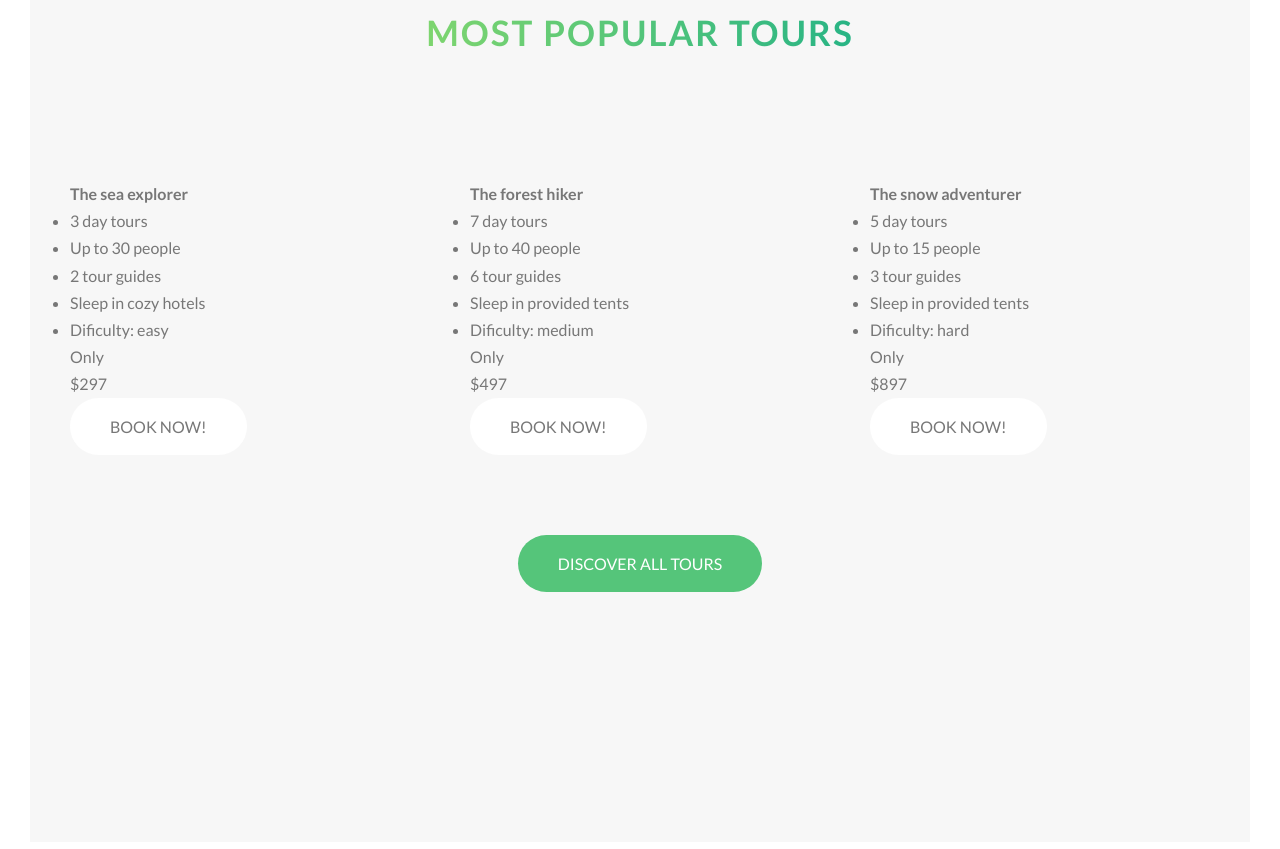
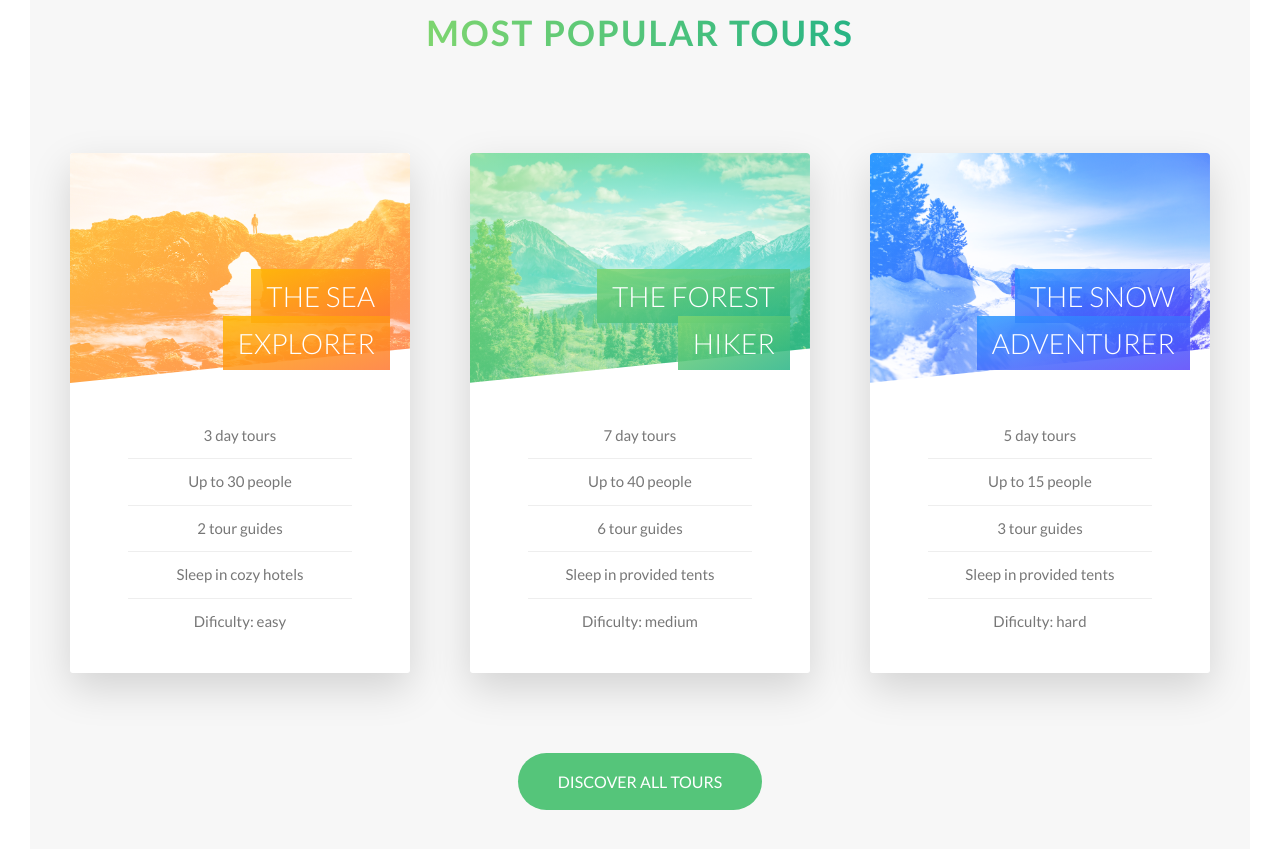
Before and after one commit to bblazevska/NatoursProject, a website: page index.html in a window 1280 px wide. Shown: the part 2439-3288 px from the top of the page. Drawn offline with Linux system fonts and the light colour scheme.

Commit message:
tours section done

```diff
--- a/index.html
+++ b/index.html
@@ -123,8 +123,10 @@
             <div class="col-1-of-3">
                <div class="card">
                   <div class="card__side card__side--front">
-                     <div class="card__picture card__picture-1"> &nbsp;</div>
-                     <h4 class="card__heading">The sea explorer</h4>
+                     <div class="card__picture card__picture--1"> &nbsp;</div>
+                     <h4 class="card__heading">
+                        <span class="card__heading--span card__heading--span-1">The sea explorer</span>
+                     </h4>
                      <div class="card__details">
                         <ul>
                            <li>3 day tours</li>
@@ -149,8 +151,10 @@
             <div class="col-1-of-3">
                <div class="card">
                   <div class="card__side card__side--front">
-                     <div class="card__picture card__picture-1"> &nbsp;</div>
-                     <h4 class="card__heading">The forest hiker</h4>
+                     <div class="card__picture card__picture--2"> &nbsp;</div>
+                     <h4 class="card__heading">
+                        <span class="card__heading--span card__heading--span-2">The forest hiker</span>
+                     </h4>
                      <div class="card__details">
                         <ul>
                            <li>7 day tours</li>
@@ -175,8 +179,10 @@
             <div class="col-1-of-3">
                <div class="card">
                   <div class="card__side card__side--front">
-                     <div class="card__picture card__picture-1"> &nbsp;</div>
-                     <h4 class="card__heading">The snow adventurer</h4>
+                     <div class="card__picture card__picture--3"> &nbsp;</div>
+                     <h4 class="card__heading">
+                        <span class="card__heading--span card__heading--span-3">The snow adventurer</span>
+                     </h4>
                      <div class="card__details">
                         <ul>
                            <li>5 day tours</li>
--- a/sass/abstracts/_variables.scss
+++ b/sass/abstracts/_variables.scss
@@ -4,8 +4,19 @@ $color-primary: #55c57a;
 $color-primary-light: #7ed56f;
 $color-primary-dark: #28b485;
 
+$color-secondary-light: #ffb900;
+$color-secondary-dark: #ff7730;
+
+$color-tertiary-light: #2998ff;
+$color-tertiary-dark: #5643fa;
+
 $color-grey-light-1: #f7f7f7;
+$color-grey-light-2: #eee;
+
 $color-grey-dark: #777;
+$color-grey-dark-2: #999;
+$color-grey-dark-3: #333;
+
 $color-white: #fff;
 $color-black: #000;
 
--- a/sass/base/_typography.scss
+++ b/sass/base/_typography.scss
@@ -44,6 +44,7 @@ body{
    display: inline-block;
    background-image: linear-gradient(to right, $color-primary-light, $color-primary-dark);
    -webkit-background-clip: text;
+   background-clip: text;
    color: transparent;
    letter-spacing: .2rem;
    transition: all .2s;
--- /dev/null
+++ b/sass/components/_card.scss
@@ -0,0 +1,151 @@
+.card{
+   //rotate functionality
+
+   perspective: 150rem;
+   -moz-perspective: 150rem;
+   position: relative;
+   height: 52rem;
+
+   &__side{
+      height: 52rem;
+      transition: all .8s ease;
+      position: absolute;
+      top: 0;
+      left: 0;
+      width: 100%;
+      backface-visibility: hidden;
+      border-radius: 3px;
+      overflow: hidden;
+      box-shadow: 0 1.5rem 4rem rgba($color-black, .15);
+
+      &--front{
+         background-color: $color-white;
+      }
+
+      &--back{
+         transform: rotateY(180deg);
+         &-1{
+            background-image: linear-gradient(to right bottom, $color-secondary-light, $color-secondary-dark);
+         }
+         &-2{
+            background-image: linear-gradient(to right bottom, $color-primary-light, $color-primary-dark);
+         }
+         &-3{
+            background-image: linear-gradient(to right bottom, $color-tertiary-light, $color-tertiary-dark);
+         }
+      }
+   }
+
+   &:hover &__side--front {
+      transform: rotateY(-180deg);
+   }
+
+   &:hover &__side--back {
+         transform: rotateY(0);
+   }
+
+// front side styling
+
+   &__picture{
+      background-size: cover;
+      height: 23rem;
+      background-blend-mode: screen;
+      -webkit-clip-path: polygon(0 0, 100% 0, 100% 85%, 0 100%);
+      clip-path: polygon(0 0, 100% 0, 100% 85%, 0 100%);
+      border-top-left-radius: 3px;
+      border-top-right-radius: 3px;
+
+      &--1{
+         background-image: linear-gradient(to right bottom, $color-secondary-light, $color-secondary-dark),
+            url(../img/nat-5.jpg);
+      }
+      &--2{
+         background-image: linear-gradient(to right bottom, $color-primary-light, $color-primary-dark),
+            url(../img/nat-6.jpg);
+      }
+      &--3{
+         background-image: linear-gradient(to right bottom, $color-tertiary-light, $color-tertiary-dark),
+            url(../img/nat-7.jpg);
+      }
+
+   }
+
+   &__heading{
+      font-size: 2.8rem;
+      font-weight: 300;
+      text-transform: uppercase;
+      color: $color-white;
+      text-align: right;
+      position: absolute;
+      top: 12rem;
+      right: 2rem;
+      width: 75%;
+
+      &--span{
+         padding: 1rem 1.5rem;
+        -webkit-box-decoration-break: clone;
+        box-decoration-break: clone;
+
+        &-1 {
+         background-image: linear-gradient(to right bottom,
+         rgba($color-secondary-light, .85),
+         rgba($color-secondary-dark, .85));
+         }
+
+         &-2 {
+               background-image: linear-gradient(to right bottom,
+               rgba($color-primary-light, .85),
+               rgba($color-primary-dark, .85));
+         }
+
+         &-3 {
+               background-image: linear-gradient(to right bottom,
+               rgba($color-tertiary-light, .85),
+               rgba($color-tertiary-dark, .85));
+         }
+      }
+   }
+   &__details{
+      padding: 3rem;
+
+      ul{
+         list-style: none;
+         width: 80%;
+         margin: 0 auto;
+
+         li{
+            text-align: center;
+            padding: 1rem;
+            font-size: 1.5rem;
+            &:not(:last-child){
+               border-bottom: 1px solid $color-grey-light-2;
+            }
+         }
+      }
+   }
+// back side styling
+   &__cta{
+      position: absolute;
+        top: 50%;
+        left: 50%;
+        transform: translate(-50%, -50%);
+        width: 90%;
+        text-align: center;
+   }
+
+   &__price{
+      &-box{
+         text-align: center;
+         color: $color-white;
+         margin-bottom: 8rem;
+      }
+      &-only{
+         font-size: 1.4rem;
+         text-transform: uppercase;
+      }
+      &-value{
+         font-size: 6rem;
+         font-weight: 100;
+      }
+   }
+}
--- a/sass/components/_feature-box.scss
+++ b/sass/components/_feature-box.scss
@@ -16,10 +16,8 @@
       margin-bottom: .5rem;
       display: inline-block;
       background-image: linear-gradient(to right, $color-primary-light, $color-primary-dark);
+      background-clip: text;
       -webkit-background-clip: text;
       color: transparent;
    }
-   &__text{
-
-   }
 }
--- a/sass/main.scss
+++ b/sass/main.scss
@@ -10,6 +10,8 @@
 @import "components/button";
 @import "components/composition";
 @import "components/feature-box";
+@import "components/card";
+
 
 @import "layout/header";
 @import "layout/grid";
```
Also changed, not shown: sass/main.css, 1 other file.
